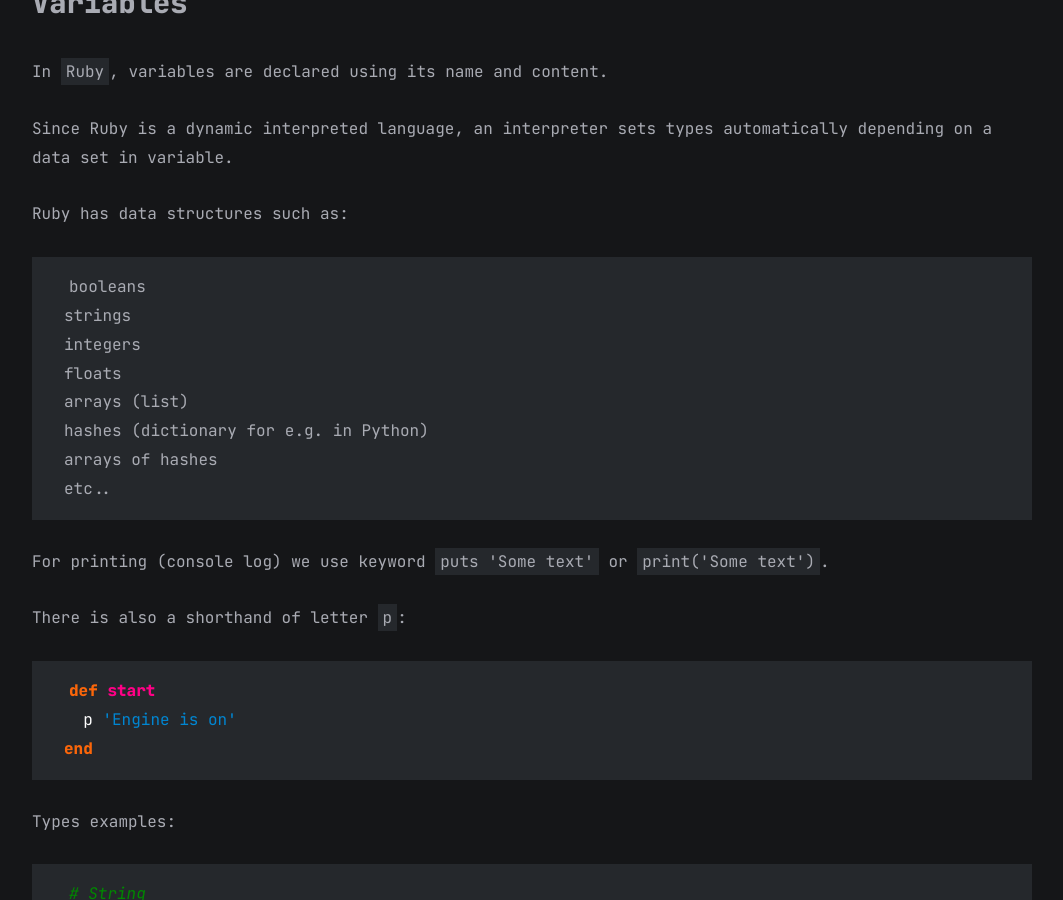
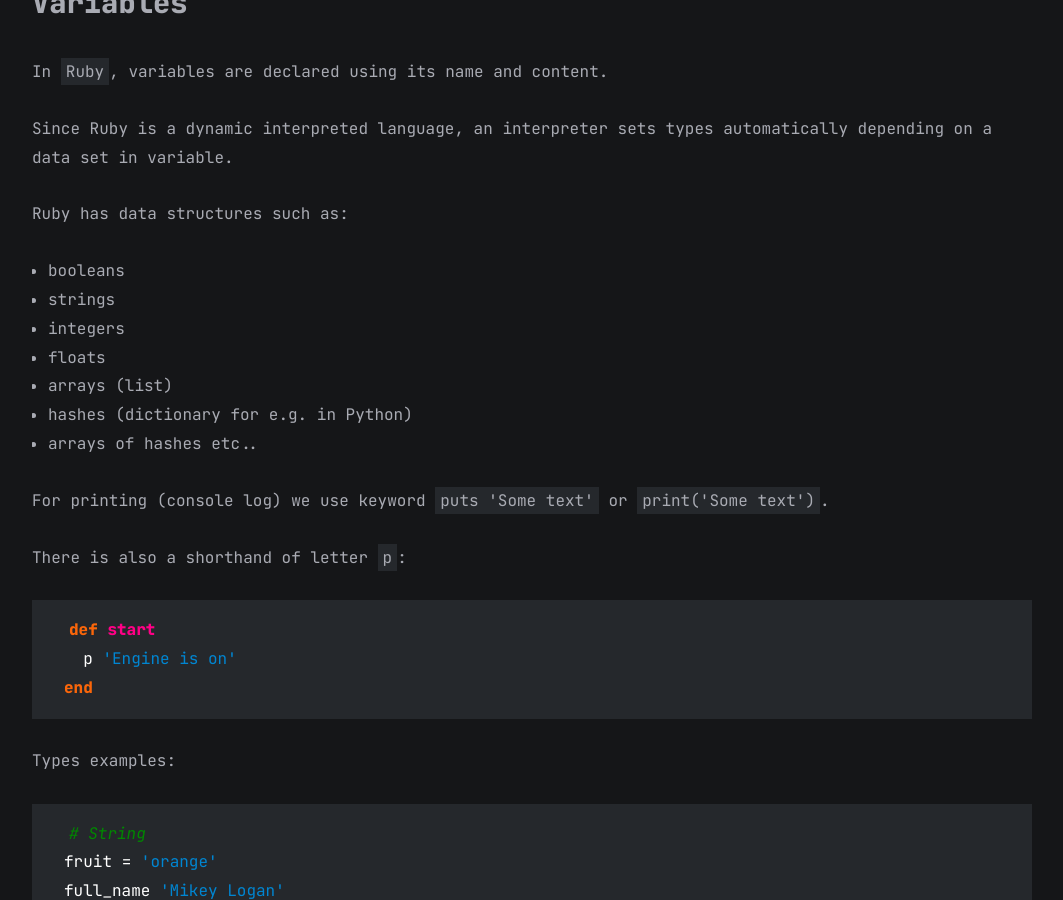
Before and after one commit to mikelogaciuk/mikelogaciuk.github.io, a Jekyll site: the page built from all_collections/_posts/2023-02-10-minimalist-ruby-handbook.md, in a window 1280 px wide and 900 px high, scrolled down 1345 px. Shown: the whole window, without its empty margins (108-1171 px from the left). Built offline with Jekyll 4.4.1, drawn with Linux system fonts in a browser that asks for light colours; some of the changed text lies outside the part shown.

Commit message:
Minor fixes.

````diff
--- a/all_collections/_posts/2023-02-10-minimalist-ruby-handbook.md
+++ b/all_collections/_posts/2023-02-10-minimalist-ruby-handbook.md
@@ -45,14 +45,13 @@
 
 Ruby has data structures such as:
 
-    booleans
-    strings
-    integers
-    floats
-    arrays (list)
-    hashes (dictionary for e.g. in Python)
-    arrays of hashes
-    etc..
+- booleans
+- strings
+- integers
+- floats
+- arrays (list)
+- hashes (dictionary for e.g. in Python)
+- arrays of hashes etc..
 
 For printing (console log) we use keyword `puts 'Some text'` or `print('Some text')`.
 
@@ -223,16 +222,18 @@
 
 Snippet:
 
-    %d    Day of the month (01..31)
-    %m    Month of the year (01..12) Use %-m for (1..12)
-    %k    Hour (0..23)
-    %M    Minutes
-    %S    Seconds (00..60)
-    %I    Hour (1..12)
-    %p    AM/PM
-    %Y    Year
-    %A    Day of the week (name)
-    %B    Month (name)
+```xd
+%d    Day of the month (01..31)
+%m    Month of the year (01..12) Use %-m for (1..12)
+%k    Hour (0..23)
+%M    Minutes
+%S    Seconds (00..60)
+%I    Hour (1..12)
+%p    AM/PM
+%Y    Year
+%A    Day of the week (name)
+%B    Month (name)
+```
 
 Go back to [contents](#rubyme).
 
@@ -240,8 +241,8 @@
 
 In Ruby, there are two extremely native looking keyword, which resemble the native language:
 
-    unless
-    until
+- unless
+- until
 
 Example:
 
````
